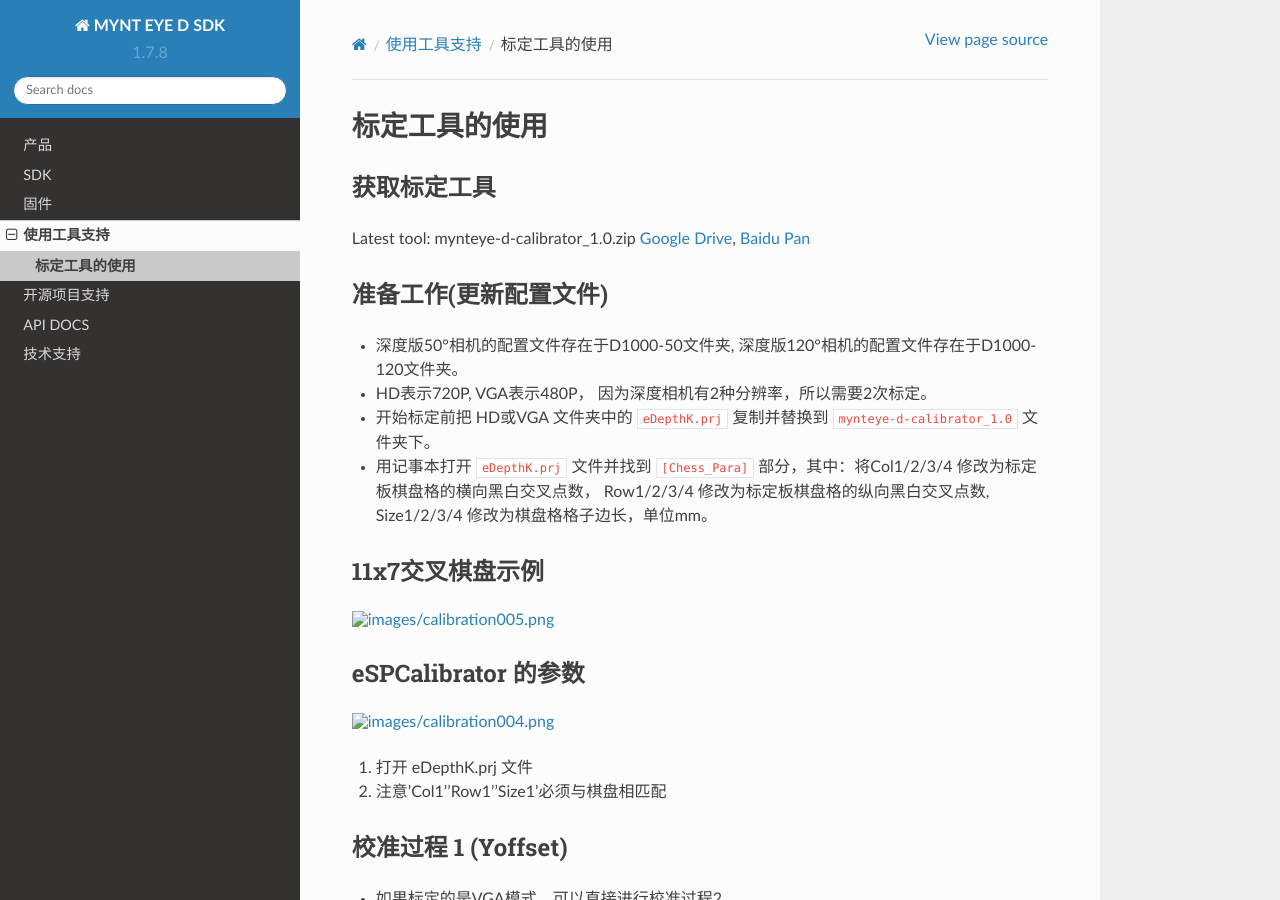
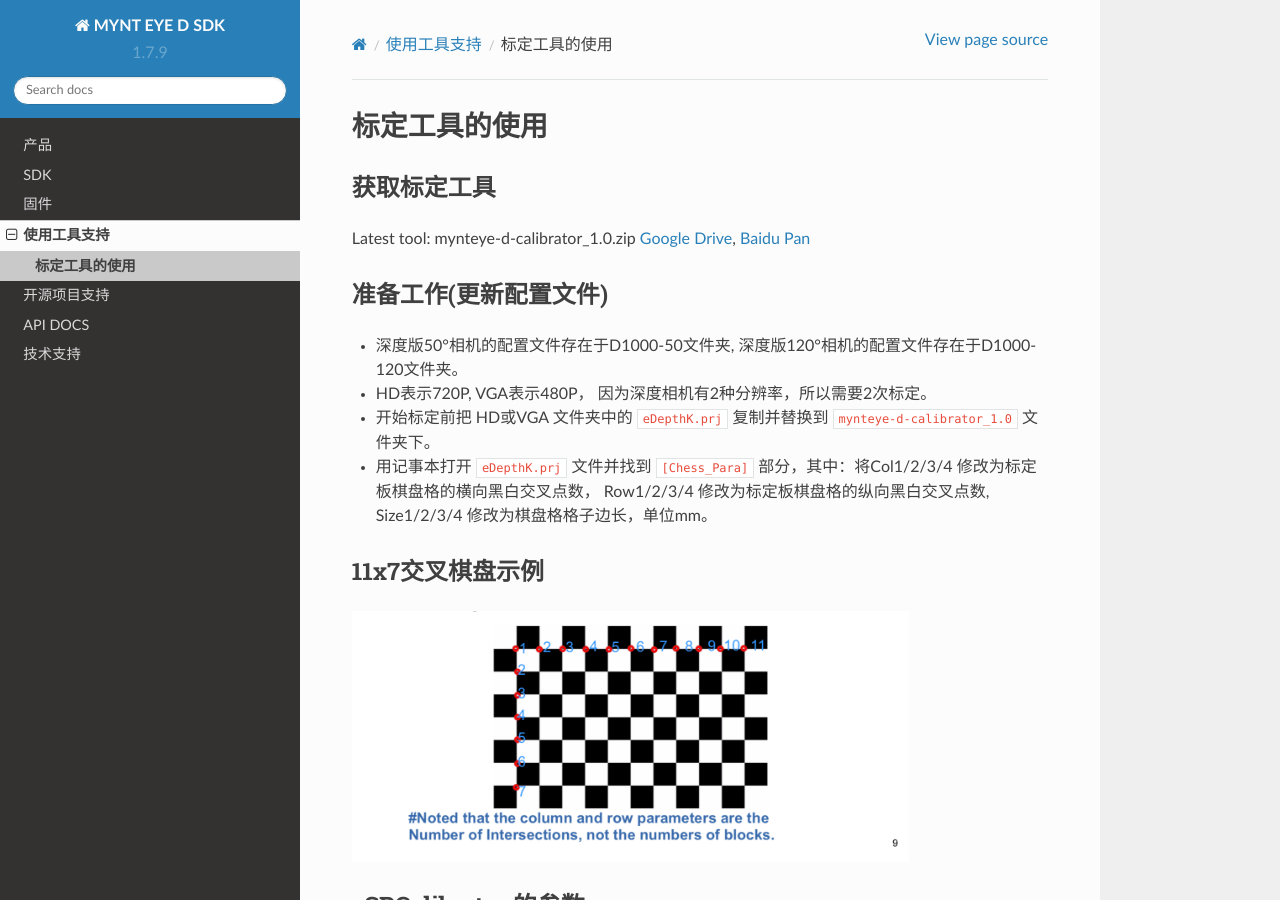
Before and after one commit to slightech/MYNT-EYE-D-SDK-Docs-zh_CN, a Sphinx documentation site: the page built from docs/tools/calibration_tool.rst, in a window 1280 px wide and 900 px high. Built offline with Sphinx 7.4.7 and the Read the Docs theme 2.0.0, drawn with Linux system fonts in a browser that asks for light colours.

Commit message:
docs(*): uodate to v1.7.9 and fixcalibration_tool image

```diff
--- a/docs/conf.py
+++ b/docs/conf.py
@@ -24,9 +24,9 @@ copyright = '2019, MYNTAI'
 author = 'MYNTAI'
 
 # The short X.Y version
-version = '1.7.8'
+version = '1.7.9'
 # The full version, including alpha/beta/rc tags
-release = '1.7.8'
+release = '1.7.9'
 
 
 # -- General configuration ---------------------------------------------------
--- a/docs/tools/calibration_tool.rst
+++ b/docs/tools/calibration_tool.rst
@@ -23,13 +23,13 @@ Drive <https://drive.google.com/open?id=13QsqgkzNfh4yKDisYgHXtshzFyqRzbDs>`__,
 11x7交叉棋盘示例
 -------
 
-.. image:: ../images/calibration005.png
+.. image:: ../static/images/tools/calibration005.png
    :width: 80%
 
 eSPCalibrator 的参数
 -------
 
-.. image:: ../images/calibration004.png
+.. image:: ../static/images/tools/calibration004.png
    :width: 80%
 
 1. 打开 eDepthK.prj 文件
```
Also changed, not shown: other parts of docs/tools/calibration_tool.rst (+4 -4 lines), docs/firmware/fw_changelog.rst (+10 -5 lines), 1 other file.
